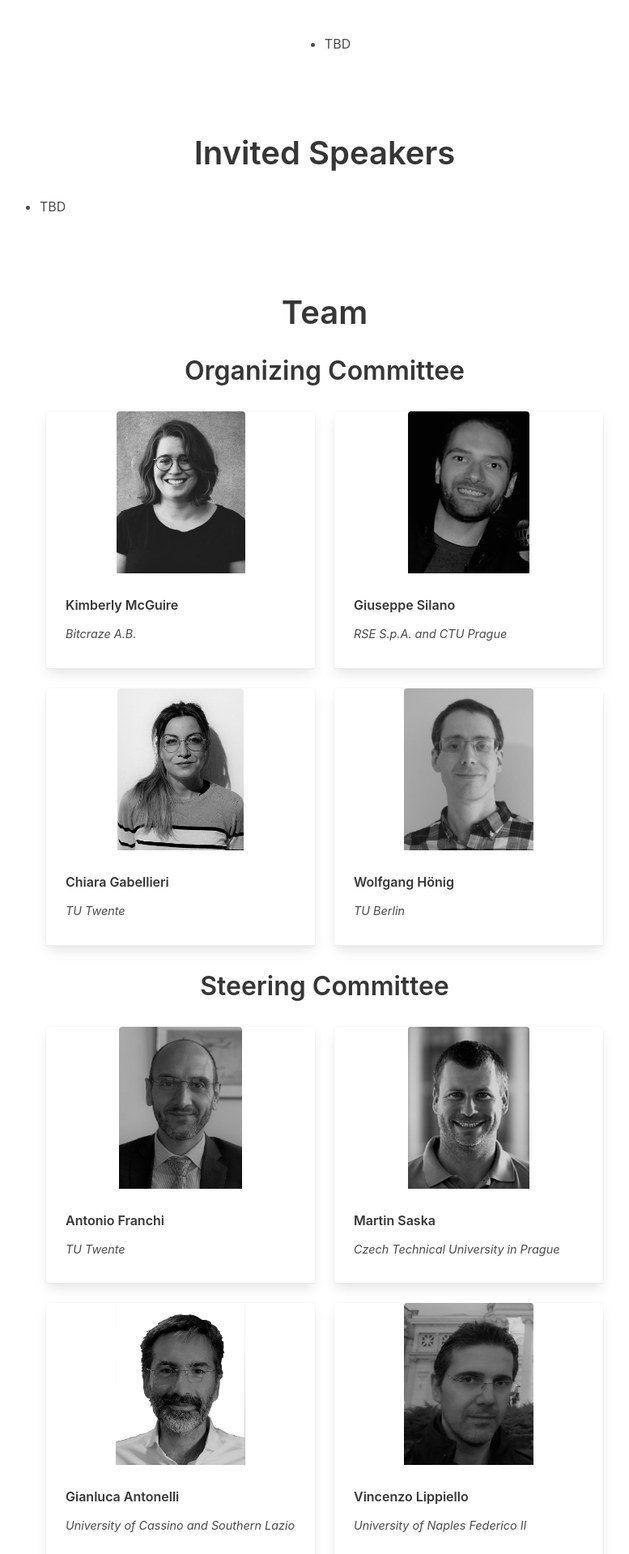
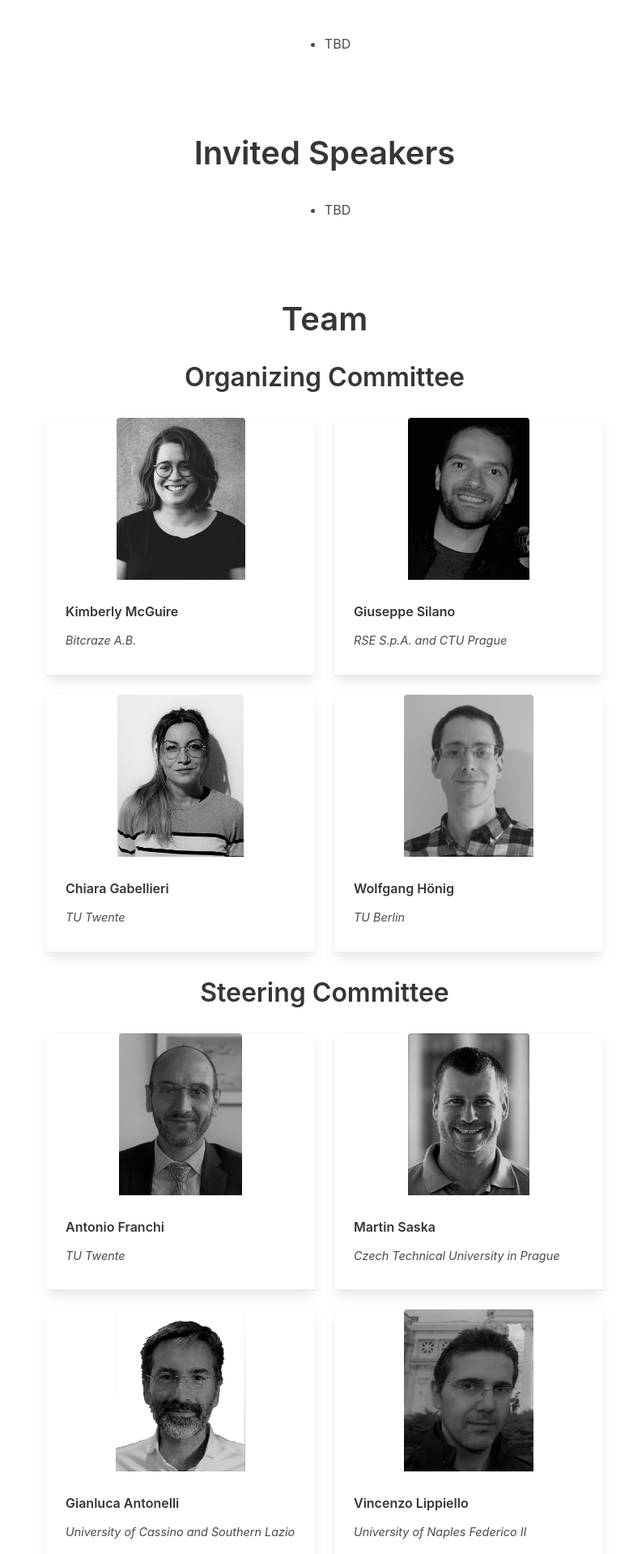
Before and after one commit to IMRCLab/workshop-uav-sims-icra2023, a Jekyll site: the page built from index.html, in a window 1280 px wide. Shown: the part 2452-4371 px from the top of the page at 81% size, without its empty margins (239-1016 px from the left). Built offline with Jekyll 4.4.1, drawn with Linux system fonts in a browser that asks for light colours.

Commit message:
Update index.html

```diff
--- a/index.html
+++ b/index.html
@@ -147,9 +147,13 @@
   <div class="section-heading">
     <h2 class="title is-2">Invited Speakers</h2>
 </div>
-<ul>
-  <li>TBD</li>
-</ul>
+  <div class="columns is-centered">
+    <div class="content paper">
+      <ul>
+        <li>TBD</li>
+      </ul>
+    </div>
+  </div>
 <!--div class="container">
   <div class="team tile is-ancestor is-flex-wrap">
       {% for member in site.data.speakers %}
```
